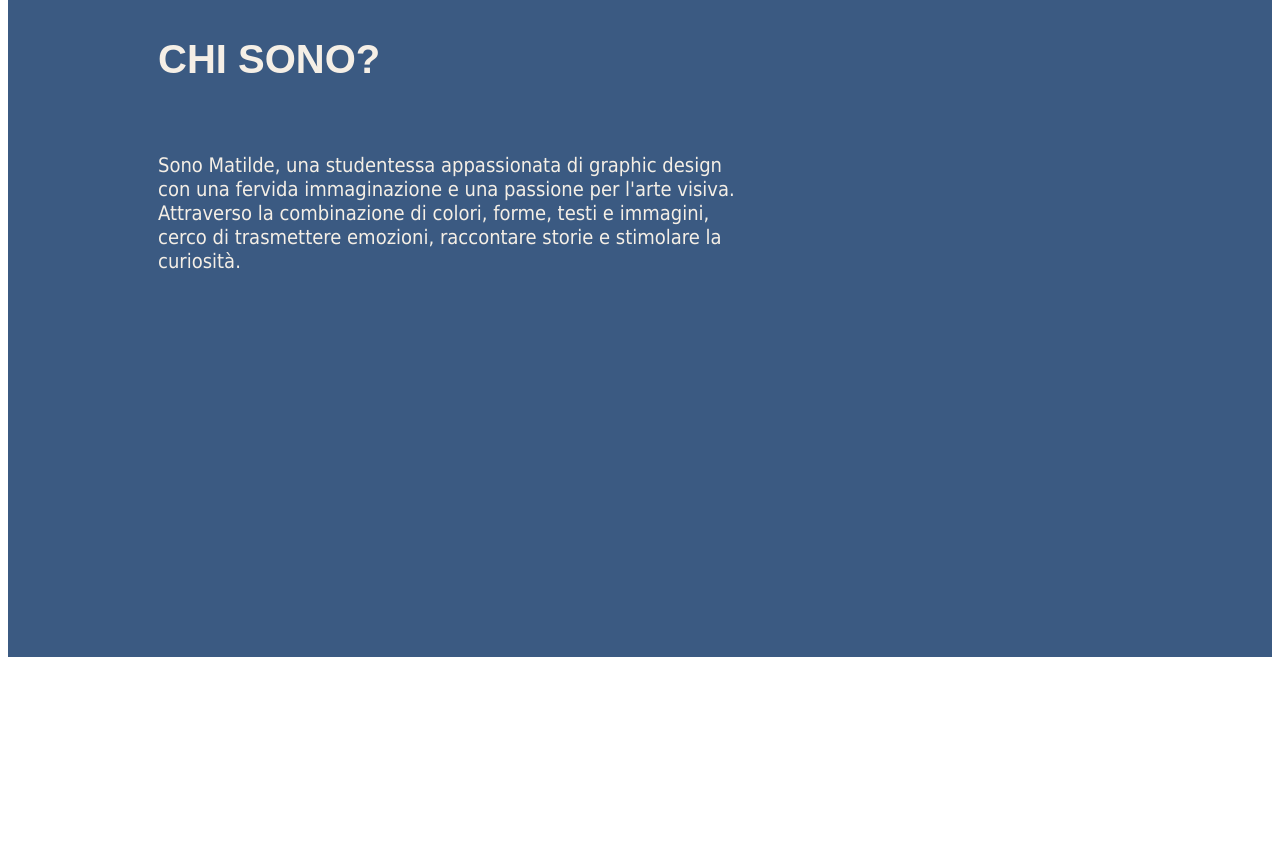
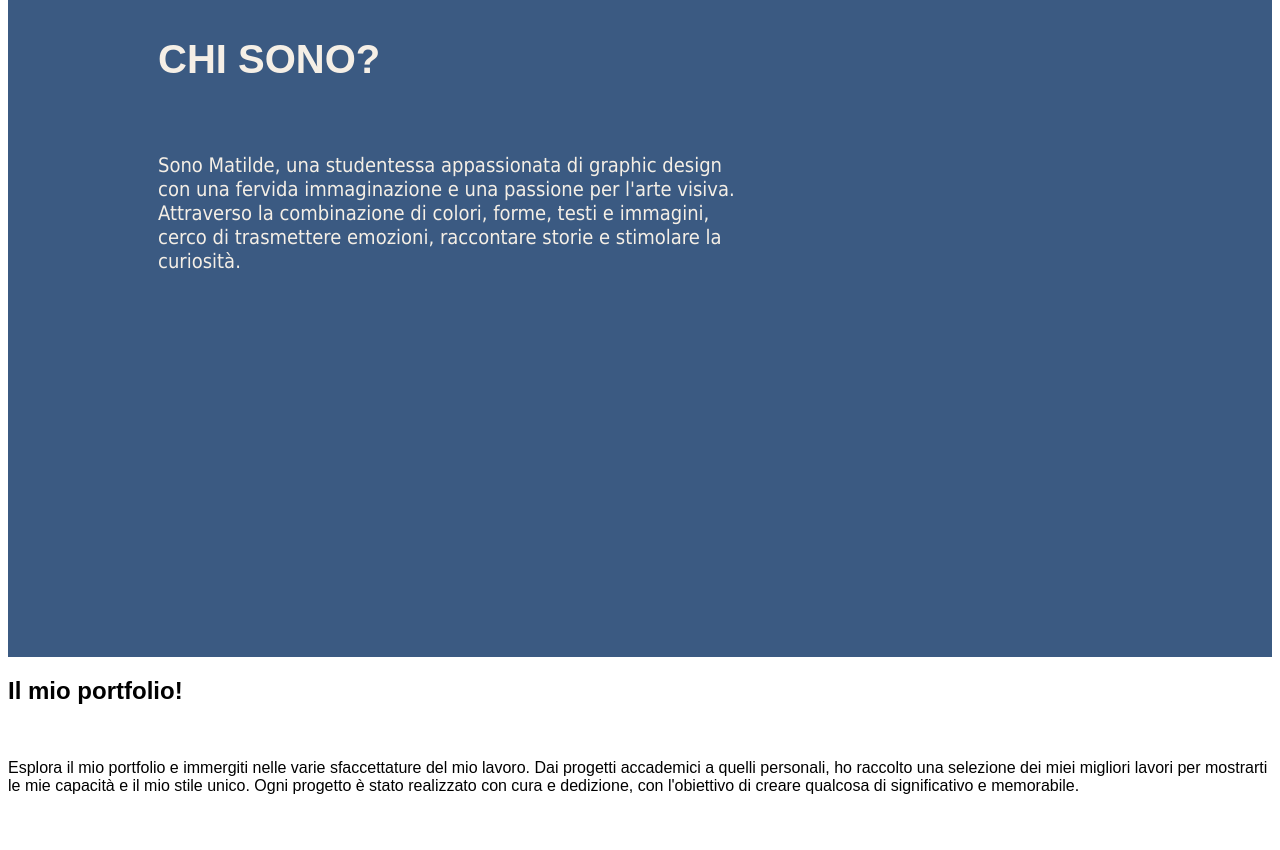
Before and after one commit to Mat01ty/Archivio, a plain HTML site: page index.html in a window 1280 px wide. Shown: the part 1551-2401 px from the top of the page. Before the commit the page ends 2216 px from the top, so only its background shows below. Drawn offline with Linux system fonts and the light colour scheme; a web font is replaced by a local one.

Commit message:
Update index.html

```diff
--- a/index.html
+++ b/index.html
@@ -39,5 +39,17 @@
         raccontare storie e stimolare la curiosità. </p></br>
     </div>
   </div>
+  <div class="banner3">
+    <div id="biografia" class="content">
+    <h2>Il mio portfolio!</h2> <br>
+      <p> Esplora il mio portfolio e immergiti nelle varie
+        sfaccettature del mio lavoro. Dai progetti accademici
+         a quelli personali, ho raccolto una selezione dei miei
+         migliori lavori per mostrarti le mie capacità e il mio stile unico.
+         Ogni progetto è stato realizzato con cura e dedizione, con l'obiettivo di creare
+         qualcosa di significativo e memorabile.</p></br></br>
+
+    </div>
+  </div>
 </body>
 </html>
```
